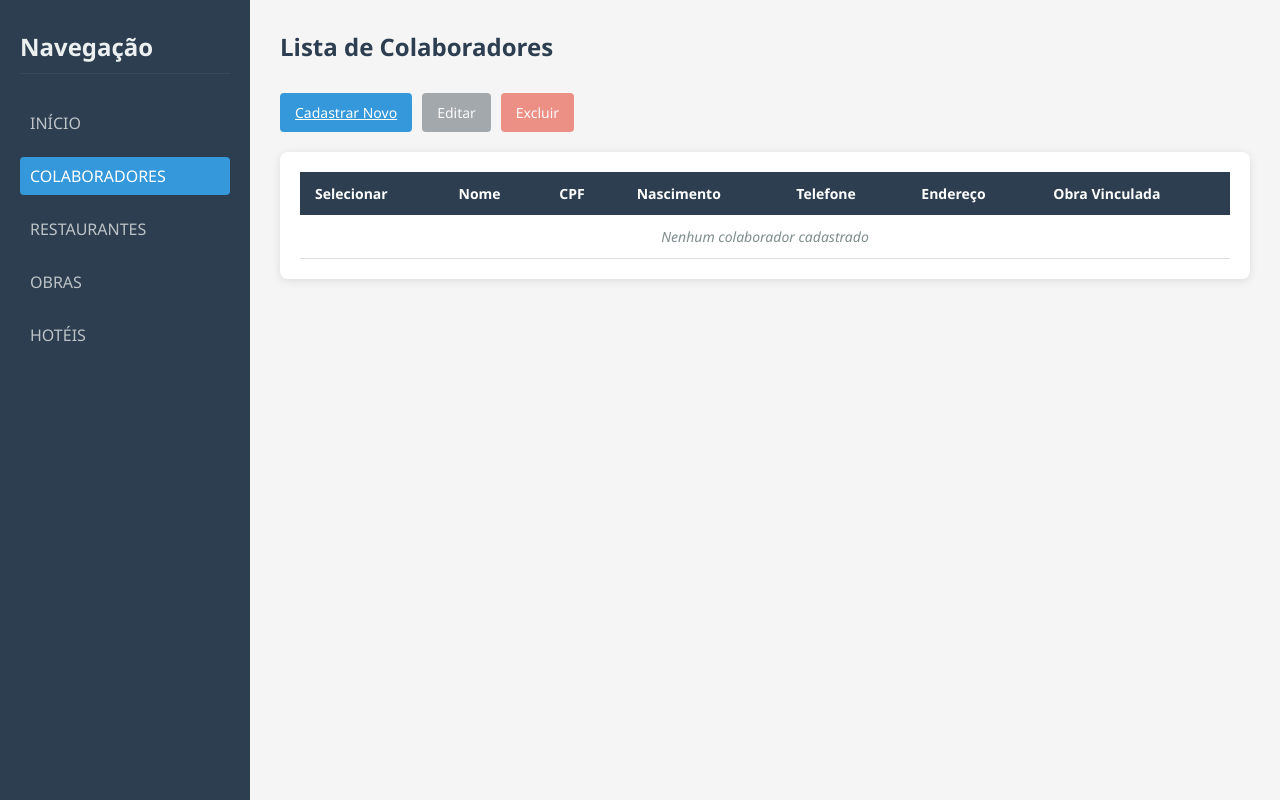
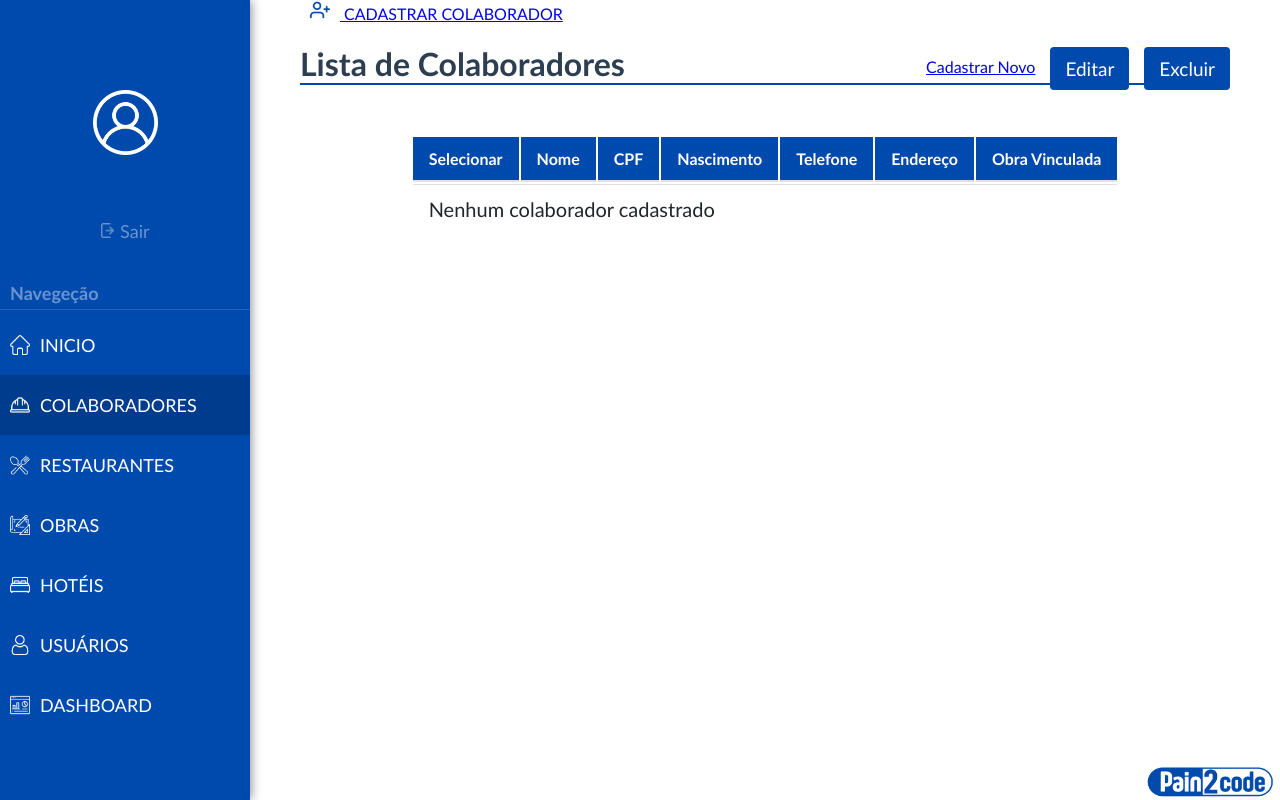
Before and after one commit to julioryanm/PI-3-SEMESTRE, a Django app: page /listar-colaboradores/ in a window 1280 px wide. Run offline with Django 5.2, Linux system fonts and the light colour scheme; a user stored in the database is signed in; data that the repository does not hold is empty.

Commit message:
Update listar-colaboradores.html

```diff
--- a/ProjetoPI/Sistema/templates/listar-colaboradores.html
+++ b/ProjetoPI/Sistema/templates/listar-colaboradores.html
@@ -3,206 +3,86 @@
 <!DOCTYPE html>
 <html lang="pt-br">
 <head>
-    <meta charset="UTF-8">
-    <meta name="viewport" content="width=device-width, initial-scale=1.0">
-    <title>Lista de Colaboradores</title>
-    <style>
-        * {
-            margin: 0;
-            padding: 0;
-            box-sizing: border-box;
-            font-family: 'Segoe UI', Tahoma, Geneva, Verdana, sans-serif;
-        }
+  <meta charset="UTF-8">
+  <link rel="stylesheet" href="{% static 'css/style.css' %}">
+</head>
 
-        body {
-            display: flex;
-            min-height: 100vh;
-            background-color: #f5f5f5;
-        }
+<body>
+  <!-- Sidebar -->
 
-        /* Navbar Estilo */
-        .navbar {
-            width: 250px;
-            background-color: #2c3e50;
-            color: white;
-            padding: 30px 20px;
-            position: fixed;
-            height: 100%;
-        }
+  <div class="sidebar">
+    <!-- Ícone do usuário -->
+     <div class="logout-container">
+    <img src="{% static 'images/white version/user.png' %}" alt="error" height="65px" width="65px" style="display: flex; margin:auto; margin-bottom: 55px; margin-top: 90px;">
 
-        .navbar h2 {
-            color: #ecf0f1;
-            margin-bottom: 30px;
-            padding-bottom: 10px;
-            border-bottom: 1px solid #34495e;
-        }
+    <!-- Botão de sair abaixo do ícone -->
 
-        .nav-menu {
-            list-style: none;
-        }
+      <form method="POST" action="{% url 'logout' %}">
+        {% csrf_token %}
+        <button type="submit" class="sair-btn">
+          <img src="{% static 'images/logout.png' %}" alt="error" height="15px" width="15px">
+          Sair
+        </button>
+      </form>
+    </div>
 
-        .nav-menu li {
-            margin-bottom: 15px;
-        }
+    <!-- Links do menu -->
 
-        .nav-menu a {
-            color: #bdc3c7;
-            text-decoration: none;
-            font-size: 16px;
-            display: block;
-            padding: 8px 10px;
-            border-radius: 4px;
-            transition: all 0.3s;
-        }
+    <label>Navegeção</label>
+    <hr>
+    <a href="{% url 'home' %}">
+      <img src="{% static 'images/white version/inicio.png' %}" alt="error" height="20px" width="20px" style="margin-right: 10px;margin-left: 10px;">
+      INICIO
+    </a>
 
-        .nav-menu a:hover {
-            background-color: #34495e;
-            color: white;
-        }
+    <a href="{% url 'listar-colaboradores' %}"class="active">
+      <img src="{% static 'images/white version/func.png' %}" alt="error" height="20px" width="20px" style="margin-right: 10px;margin-left: 10px;">
+      COLABORADORES
+    </a>
 
-        .nav-menu a.active {
-            background-color: #3498db;
-            color: white;
-        }
+    <a href="{% url 'listar-restaurantes' %}">
+      <img src="{% static 'images/white version/rest.png' %}" alt="error" height="20px" width="20px" style="margin-right: 10px;margin-left: 10px;">
+      RESTAURANTES
+    </a>
 
-        /* Conteúdo Principal */
-        .main-content {
-            flex: 1;
-            margin-left: 250px;
-            padding: 30px;
-        }
+    <a href="{% url 'listar-obras' %}">
+      <img src="{% static 'images/white version/obra.png' %}" alt="error" height="20px" width="20px" style="margin-right: 10px;margin-left: 10px;">
+      OBRAS
+    </a>
 
-        .page-header {
-            display: flex;
-            align-items: center;
-            margin-bottom: 30px;
-        }
+    <a href="{% url 'listar-hoteis' %}">
+      <img src="{% static 'images/white version/hotel.png' %}" alt="error" height="20px" width="20px" style="margin-right: 10px;margin-left: 10px;">
+      HOTÉIS
+    </a>
 
-        .page-header h1 {
-            font-size: 24px;
-            color: #2c3e50;
-        }
+    <a href="{% url 'cadastrar_usuario' %}">
+      <img src="{% static 'images/white version/usuario.png' %}" alt="error" height="20px" width="20px" style="margin-right: 10px;margin-left: 10px;">
+      USUÁRIOS
+    </a>
 
-        /* Tabela de Colaboradores */
-        .table-container {
-            background: white;
-            padding: 20px;
-            border-radius: 8px;
-            box-shadow: 0 2px 10px rgba(0,0,0,0.1);
-            overflow-x: auto;
-        }
+    <a href="{% url 'relatorio' %}">
+      <img src="{% static 'images/white version/dash.png' %}" alt="error" height="20px" width="20px" style="margin-right: 10px;margin-left: 10px;">
+      DASHBOARD
+    </a>
+  </div>
 
-        .styled-table {
-            width: 100%;
-            border-collapse: collapse;
-            font-size: 14px;
-            min-width: 800px;
-        }
+  <!-- Conteúdo principal -->
+  <img src="{% static 'images/paintocode.png' %}" alt="erro" style="position: fixed; bottom: 0; right: 0; width: 130px; height: 37px; margin-right: 5px;">
 
-        .styled-table th {
-            background-color: #2c3e50;
-            color: white;
-            text-align: left;
-            padding: 12px 15px;
-            position: sticky;
-            top: 0;
-        }
-
-        .styled-table td {
-            padding: 12px 15px;
-            border-bottom: 1px solid #ddd;
-        }
-
-        .styled-table tr:nth-child(even) {
-            background-color: #f8f9fa;
-        }
-
-        .styled-table tr:hover {
-            background-color: #f1f1f1;
-        }
-
-        .text-center {
-            text-align: center;
-        }
-
-        /* Botões */
-        .action-buttons {
-            display: flex;
-            gap: 10px;
-            margin-bottom: 20px;
-        }
-
-        .btn {
-            padding: 10px 15px;
-            border: none;
-            border-radius: 4px;
-            cursor: pointer;
-            font-size: 14px;
-            transition: all 0.3s;
-        }
-
-        .btn-primary {
-            background-color: #3498db;
-            color: white;
-        }
-
-        .btn-primary:hover {
-            background-color: #2980b9;
-        }
-
-        .btn-secondary {
-            background-color: #6c757d;
-            color: white;
-        }
-
-        .btn-secondary:hover {
-            background-color: #5a6268;
-        }
-
-        .btn-danger {
-            background-color: #e74c3c;
-            color: white;
-        }
-
-        .btn-danger:hover {
-            background-color: #c0392b;
-        }
-
-        .btn:disabled {
-            opacity: 0.6;
-            cursor: not-allowed;
-        }
-
-        /* Mensagem vazia */
-        .empty-message {
-            text-align: center;
-            padding: 30px;
-            color: #7f8c8d;
-            font-style: italic;
-        }
-    </style>
-</head>
-<body>
-
-<!-- Navbar Lateral -->
-<div class="navbar">
-    <h2>Navegação</h2>
-    <ul class="nav-menu">
-        <li><a href="{% url 'home' %}">INÍCIO</a></li>
-        <li><a href="{% url 'listar-colaboradores' %}" class="active">COLABORADORES</a></li>
-        <li><a href="{% url 'listar-restaurantes' %}">RESTAURANTES</a></li>
-        <li><a href="{% url 'listar-obras' %}">OBRAS</a></li>
-        <li><a href="{% url 'listar-hoteis' %}">HOTÉIS</a></li>
-    </ul>
-</div>
+<div class="corpo">
+<a href="{% url 'cadastro' %}">
+    <img src="{% static 'imagens/blue_version/plus.png' %}" alt="error" height="20px" width="20px" style="margin-right: 10px;margin-left: 10px;">
+    CADASTRAR COLABORADOR
+  </a>
+  </div>
 
 <!-- Conteúdo Principal -->
-<div class="main-content">
+<div class="corpo">
     <div class="page-header">
         <h1>Lista de Colaboradores</h1>
     </div>
 
-    <div class="action-buttons">
+    <div class="right-buttons">
         <a href="{% url 'cadastro' %}" class="btn btn-primary">Cadastrar Novo</a>
         <button id="btn-editar" class="btn btn-secondary" disabled>Editar</button>
         <button id="btn-excluir" class="btn btn-danger" disabled>Excluir</button>
@@ -222,7 +102,7 @@
                 </tr>
             </thead>
             <tbody>
-                {% for colaborador in colaborador %}
+                {% for colaborador in colaboradores %}
                 <tr>
                     <td class="text-center"><input type="radio" name="selecionado" value="{{ colaborador.id }}"></td>
                     <td>{{ colaborador.nome }}</td>
```
